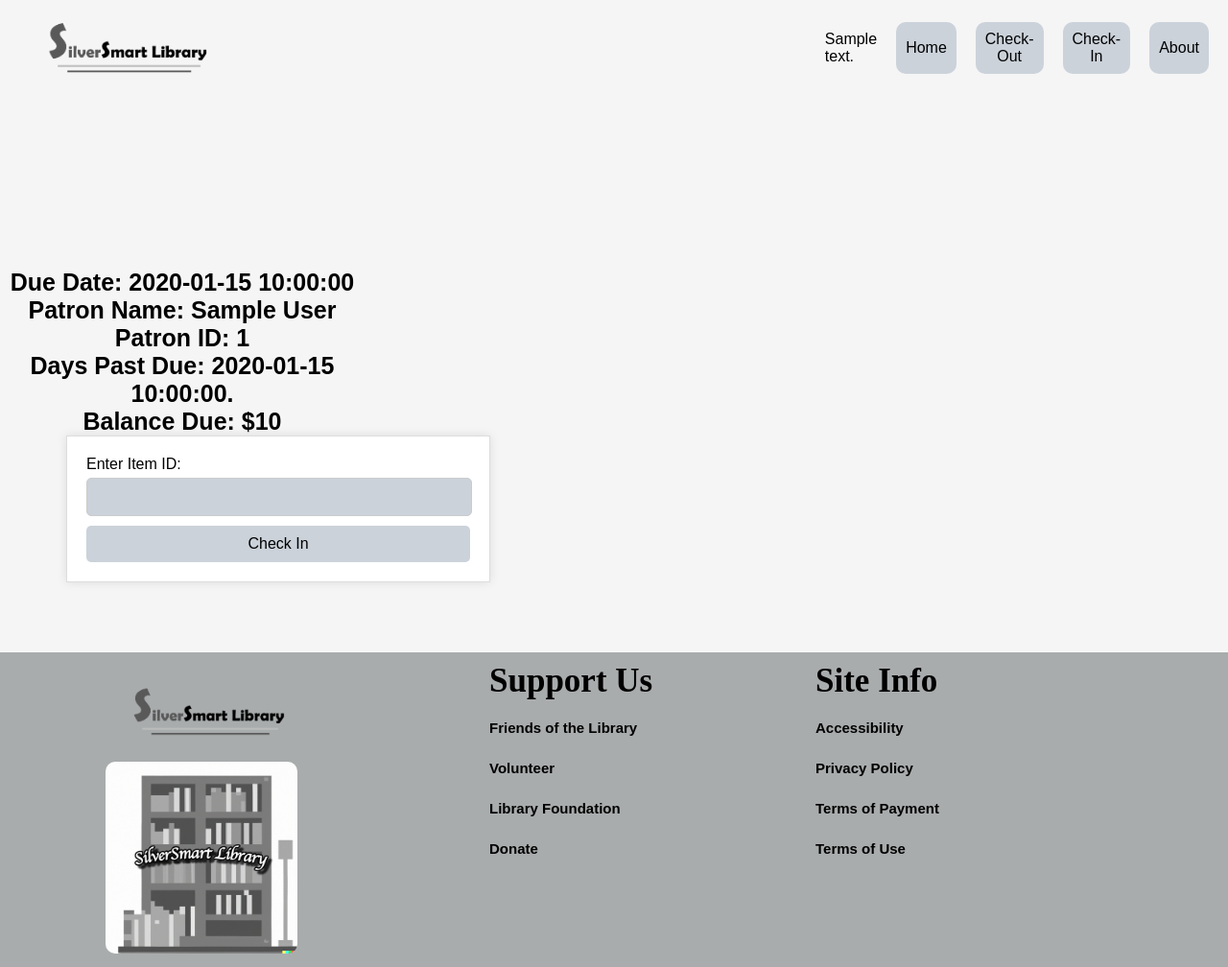
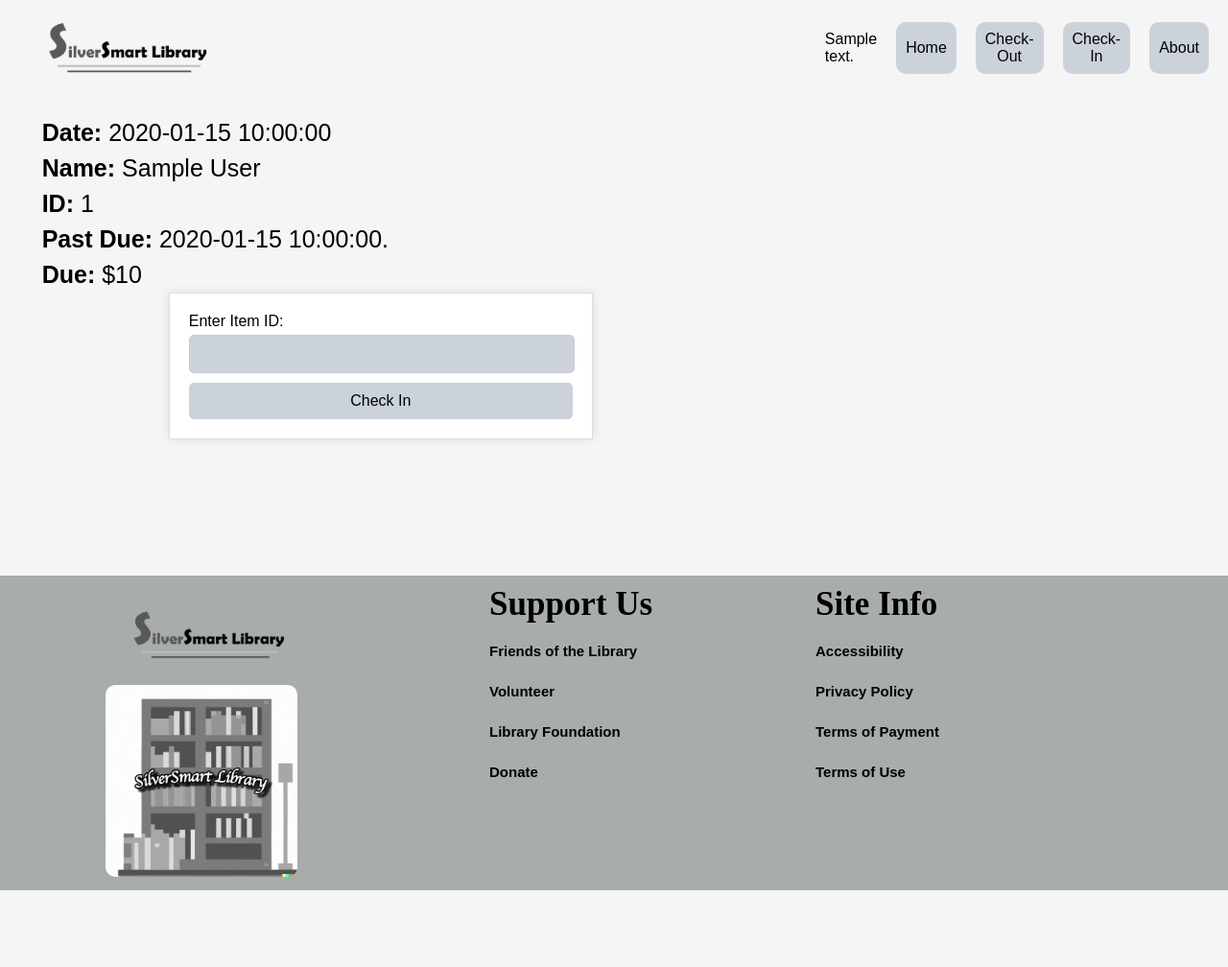
Before and after one commit to morganglis/SilverSmart-Library, a Flask app: template app/templates/library_checkin.html in a window 1280 px wide. Shown: the whole page at 96% size. After the commit the page ends 928 px from the top, so only its background shows below. Run offline with Flask 3, Linux system fonts and the light colour scheme; tables that the repository leaves empty hold one stand-in row (values such as "Sample post"); the template is opened without the code that fills it: values that come from a table or form of the project are taken from there, most other values are stand-ins (such as "Sample title", 1, 10 or a date in 2020).

Commit message:
edited checkin page formatting and created a skeleton for the search page

```diff
--- a/app/templates/library_checkin.html
+++ b/app/templates/library_checkin.html
@@ -9,37 +9,37 @@
             padding-top: 80px;
         }
         .main-content1{
-            padding-top: 200px;
-            min-height: calc(60vh - 80px);
+            min-height: calc(75vh - 80px);
         }
         .flex_cont{
             display: flex;
             justify-content: center;
-            align-items: center;
+            align-content: center;
             flex-wrap: wrap;
-            padding-right: 700px;
-        }
-        .flex_cont > form, .flex_cont > .patron_info{
-            flex-basis: 400px;
-            flex-grow: 0;
-            flex-shrink: 0;
+            padding-right: 38%;
         }
         .patron_info{
-            padding-right: 200px;
+            margin-right: 20px;
             font-size: 25px;
+            padding-left: 5%;
+            padding-top: 5%;
+            flex: 1 1 auto;
         }
         h2 {
-            background-color: rgb(203, 210, 218);
+            background-color: #3498db;
             color: #fff;
             padding: 10px;
             text-align: center;
         }
         form {
             max-width: 400px;
+            margin: 0 auto;
             padding: 20px;
             background-color: #fff;
             border: 1px solid #ddd;
             box-shadow: 0 0 10px rgba(0, 0, 0, 0.1);
+            display: block;
+            flex: 0 0 400px;
         }
         label {
             display: block;
@@ -53,7 +53,7 @@
             border-radius: 5px;
         }
         button {
-            display: block;
+            display: inline-block;
             width: 100%;
             padding: 10px;
             background-color: rgb(203, 210, 218);
@@ -66,9 +66,8 @@
             background-color: rgb(71, 74, 74);
         }
         p {
-            font-weight: bold;
-            text-align: center;
-            justify-content: center;
+            padding: 4px;
+            text-align: left;
         }
         ul {
             list-style-type: none;
@@ -85,12 +84,12 @@
         <div class="patron_info">
             {% if patron %}
                 {% if due_date %}
-                    <p>Due Date: {{ due_date }}</p>
-                    <p>Patron Name: {{ patron.firstName }} {{ patron.lastName }}</p>
-                    <p>Patron ID: {{ patron_id }}</p>
+                    <p><strong>Date: </strong>{{ due_date }}</p>
+                    <p><strong>Name: </strong>{{ patron.firstName }} {{ patron.lastName }}</p>
+                    <p><strong>ID: </strong>{{ patron_id }}</p>
                     {% if days_past_due is defined %}
-                        <p>Days Past Due: {{ days_past_due }}.</p>
-                        <p>Balance Due: ${{ patronBalance }}</p>
+                        <p><strong>Past Due: </strong>{{ days_past_due }}.</p>
+                        <p><strong>Due: </strong>${{ patronBalance }}</p>
                     {% endif %}
                 {% endif %}
             {% endif %}
```
Also changed, not shown: app/templates/search.html (+61 -6 lines).
